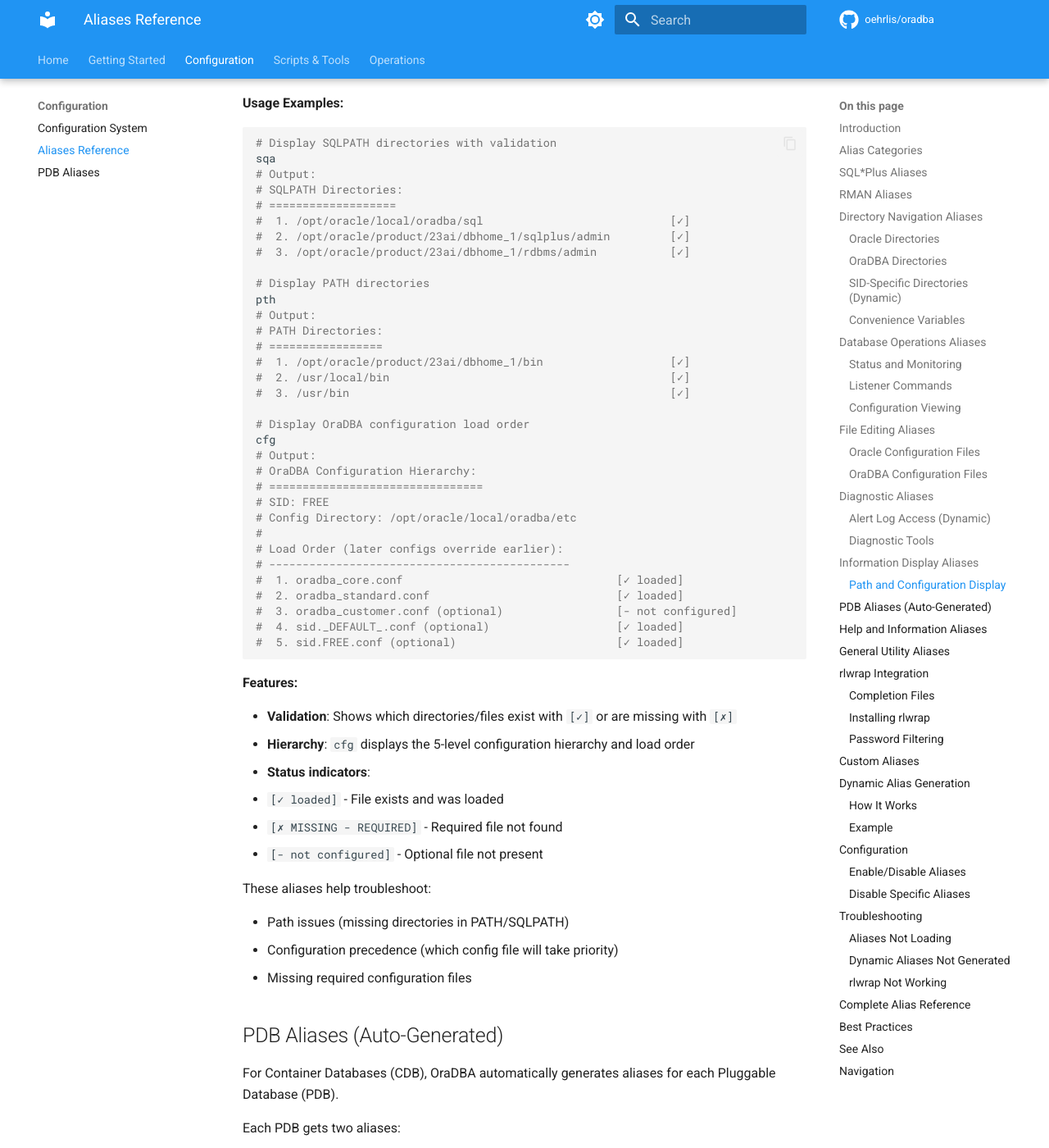
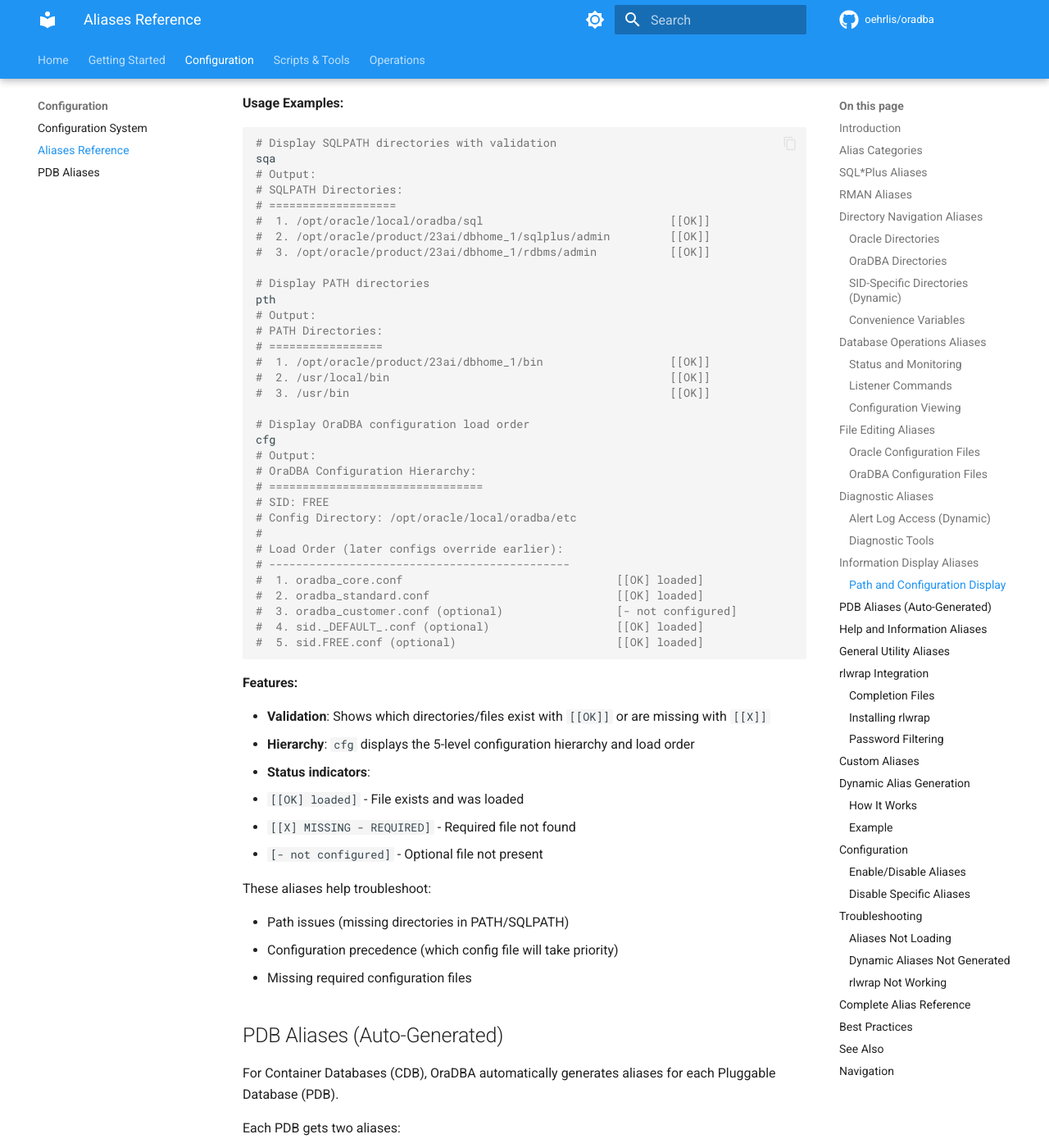
Before and after one commit to oehrlis/oradba, an MkDocs documentation site: the page built from src/doc/06-aliases.md, in a window 1280 px wide and 1400 px high, scrolled down 9771 px. Shown: the whole window at 82% size. Built offline with MkDocs 1.6.1 and Material for MkDocs 9.7.7, drawn with Linux system fonts in a browser that asks for light colours; comment, search, counter and statistics services are not loaded; the version menu is left out.

````diff
--- a/src/doc/06-aliases.md
+++ b/src/doc/06-aliases.md
@@ -368,18 +368,18 @@ sqa
 # Output:
 # SQLPATH Directories:
 # ===================
-#  1. /opt/oracle/local/oradba/sql                            [✓]
-#  2. /opt/oracle/product/23ai/dbhome_1/sqlplus/admin         [✓]
-#  3. /opt/oracle/product/23ai/dbhome_1/rdbms/admin           [✓]
+#  1. /opt/oracle/local/oradba/sql                            [[OK]]
+#  2. /opt/oracle/product/23ai/dbhome_1/sqlplus/admin         [[OK]]
+#  3. /opt/oracle/product/23ai/dbhome_1/rdbms/admin           [[OK]]
 
 # Display PATH directories
 pth
 # Output:
 # PATH Directories:
 # =================
-#  1. /opt/oracle/product/23ai/dbhome_1/bin                   [✓]
-#  2. /usr/local/bin                                          [✓]
-#  3. /usr/bin                                                [✓]
+#  1. /opt/oracle/product/23ai/dbhome_1/bin                   [[OK]]
+#  2. /usr/local/bin                                          [[OK]]
+#  3. /usr/bin                                                [[OK]]
 
 # Display OraDBA configuration load order
 cfg
@@ -391,20 +391,20 @@ cfg
 #
 # Load Order (later configs override earlier):
 # ---------------------------------------------
-#  1. oradba_core.conf                                [✓ loaded]
-#  2. oradba_standard.conf                            [✓ loaded]
+#  1. oradba_core.conf                                [[OK] loaded]
+#  2. oradba_standard.conf                            [[OK] loaded]
 #  3. oradba_customer.conf (optional)                 [- not configured]
-#  4. sid._DEFAULT_.conf (optional)                   [✓ loaded]
-#  5. sid.FREE.conf (optional)                        [✓ loaded]
+#  4. sid._DEFAULT_.conf (optional)                   [[OK] loaded]
+#  5. sid.FREE.conf (optional)                        [[OK] loaded]
 ```
 
 **Features:**
 
-- **Validation**: Shows which directories/files exist with `[✓]` or are missing with `[✗]`
+- **Validation**: Shows which directories/files exist with `[[OK]]` or are missing with `[[X]]`
 - **Hierarchy**: `cfg` displays the 5-level configuration hierarchy and load order
 - **Status indicators**:
-  - `[✓ loaded]` - File exists and was loaded
-  - `[✗ MISSING - REQUIRED]` - Required file not found
+  - `[[OK] loaded]` - File exists and was loaded
+  - `[[X] MISSING - REQUIRED]` - Required file not found
   - `[- not configured]` - Optional file not present
 
 These aliases help troubleshoot:
````
Also changed, not shown: CHANGELOG.md (+5 -5 lines), doc/releases/v0.10.1.md (+1 -1 lines), doc/releases/v0.10.4.md (+2 -2 lines), doc/releases/v0.10.5.md (+5 -5 lines), doc/releases/v0.13.3.md (+1 -1 lines), doc/releases/v0.13.4.md (+1 -1 lines), doc/releases/v0.14.0.md (+11 -11 lines), src/doc/05-configuration.md (+2 -2 lines), src/doc/10-functions.md (+10 -10 lines), src/doc/14-sqlnet-config.md (+4 -4 lines).
